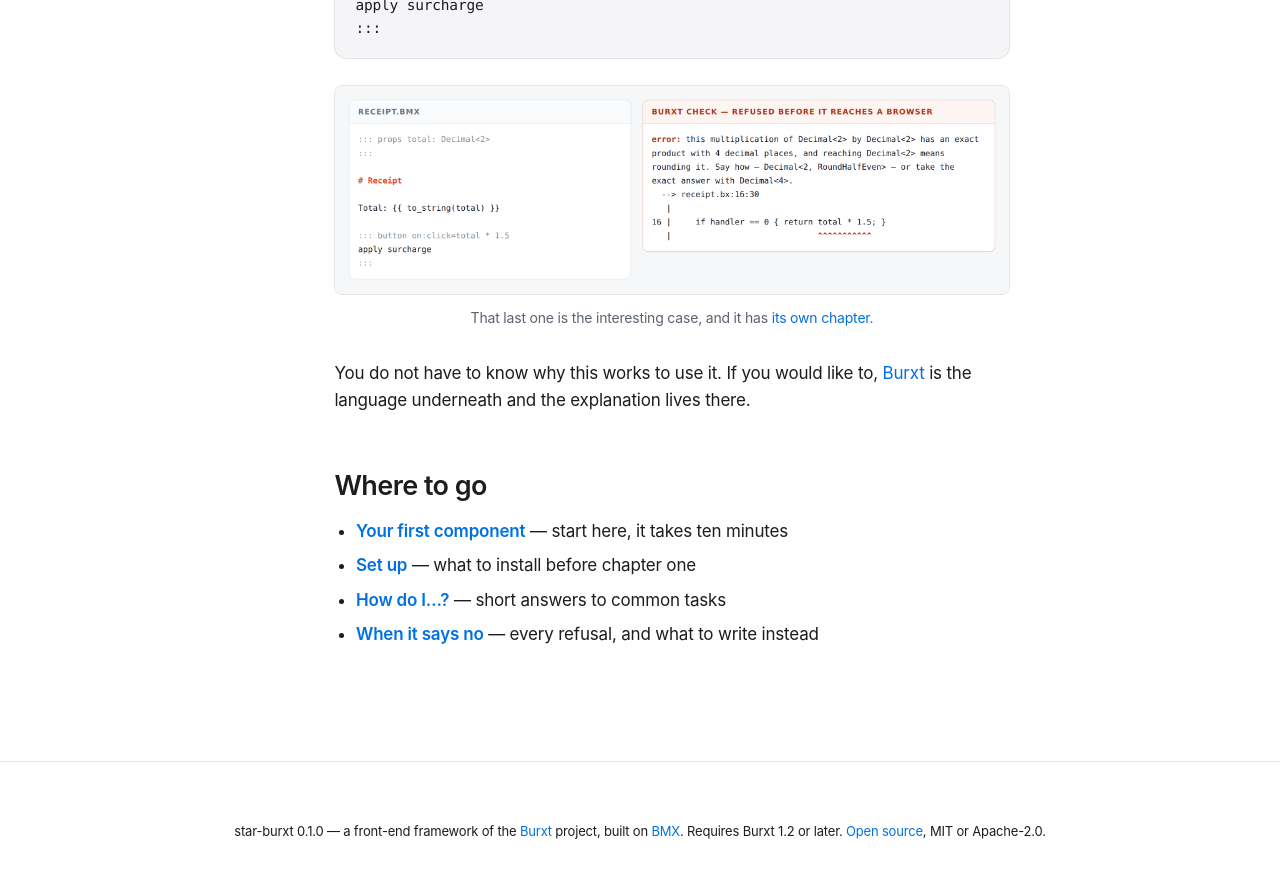
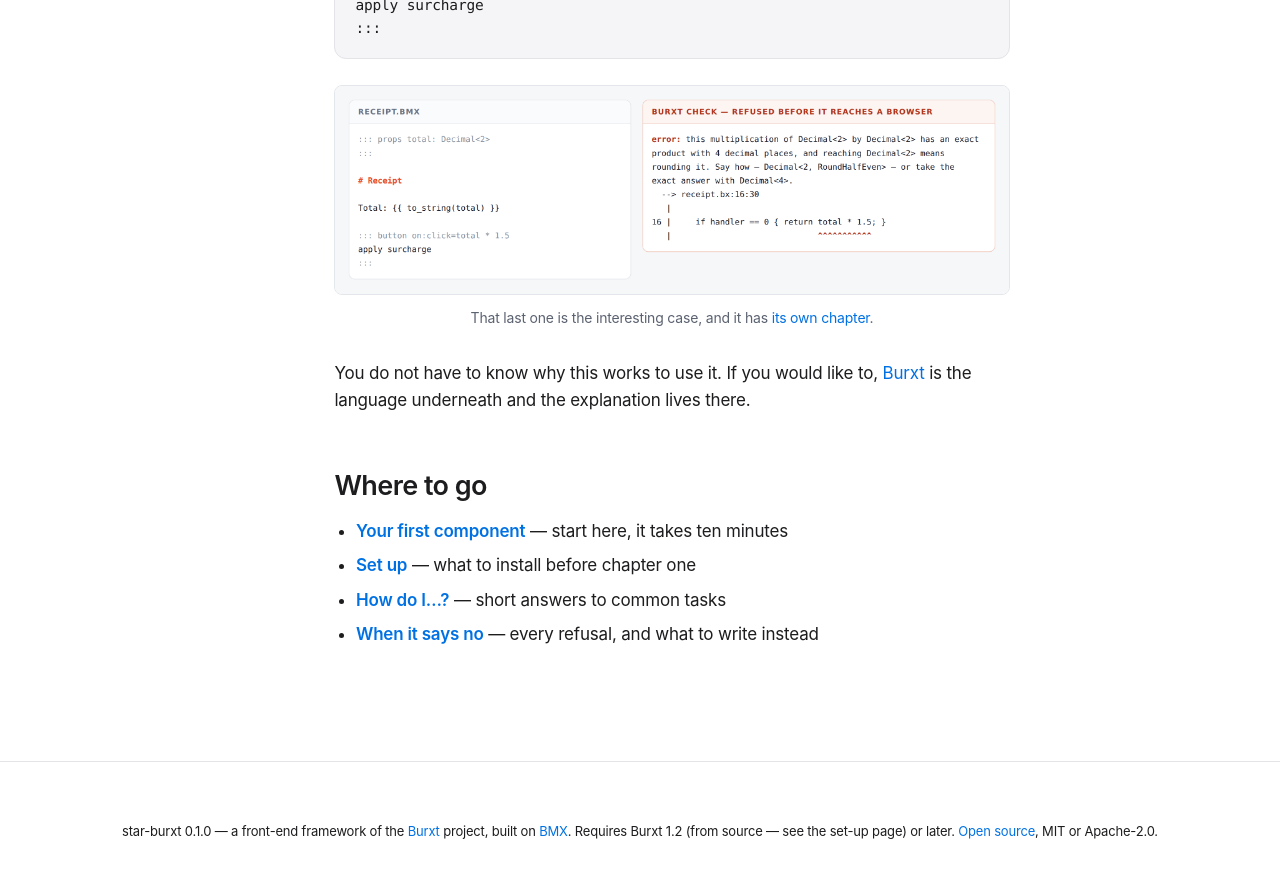
Before and after one commit to andrecorugda/star-burxt, a Jekyll site: the page built from docs/index.md, in a window 1280 px wide and 900 px high, scrolled down 2505 px. Shown: the top 878 px of the window. Built offline with Jekyll 4.4.1, drawn with Linux system fonts in a browser that asks for light colours.

Commit message:
v1.2.0 cannot build star-burxt, so CI stays on `develop` — with the reason checkable
Asked to move CI onto the released compiler. It cannot move yet, and the
measurement is the useful part:

    released v1.2.0                          develop
    ─────────────────────────────────────────────────
    update(msg, m) -> Model holding a list   no errors
      error: cannot return Model, because
      its storage lives in a region

    pure function … json_render(…)           no errors
      error: json_render is not declared
      `pure`

Both against the released binary, not inferred from a changelog. A component's
`update` returns a record holding a list and its `to_text` is `pure` and calls
the JSON encoder — so **every star-burxt component is refused by 1.2.0**. The
relay fix and the standard library's marker sweep both landed after the tag.

So building from `develop` was never the violation I called it. It is the
bootstrap exception still in force, for a reason I had not checked.

**THE POINT OF THIS COMMIT IS THAT THE CONSTRAINT IS NOW CHECKABLE.** The
workflow carries the two programs that fail, so the day a release contains
both, the way to find out is to run them against the candidate rather than to
read its notes — and the comment says to delete itself when they pass.

The install page said *the newest release is 1.1.0 and star needs 1.2*. 1.2
shipped and the sentence went stale in the direction that matters: it now
reads as solved. Corrected to say what is actually missing.

Co-Authored-By: Claude Opus 5 (1M context) <noreply@anthropic.com>
Claude-Session: https://claude.ai/code/session_011HGoXLJpq44REsdphok1fU

```diff
--- a/docs/_config.yml
+++ b/docs/_config.yml
@@ -22,7 +22,7 @@ has_branding: true
 # purity is transitive, so on that release a `pure` view cannot be written at all.
 star_version:  "0.1.0"
 star_series:   "0.1"
-star_requires: "1.2"
+star_requires: "1.2 (from source — see the set-up page)"
 
 # **Every documented version, newest first. The first entry is the live one.**
 #
```
Also changed, not shown: .github/workflows/star.yml.
